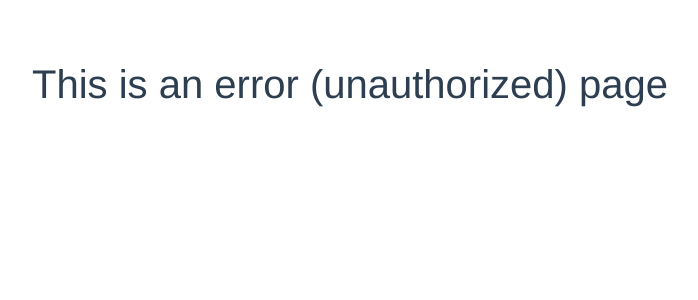
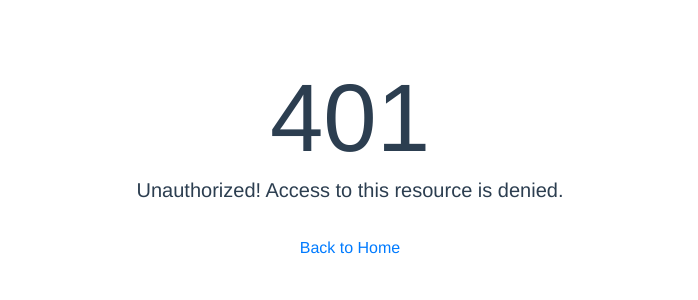
Before and after one commit to Elsen1983/final_year_project_frontend, a Vue app: page /401 in a window 1280 px wide. Shown: the top 300 px of the page, without its empty margins (290-988 px from the left). Built offline with nearby package versions, Linux system fonts and the light colour scheme.

Commit message:
Update Error_Unauthorized.vue
make contetnt for Unauthorized page

```diff
--- a/src/views/Error_Unauthorized.vue
+++ b/src/views/Error_Unauthorized.vue
@@ -1,6 +1,20 @@
 <template>
-    <div class="error_unauthorized">
-        <h1>This is an error (unauthorized) page</h1>
+    <div class="container">
+        <div class="page-wrap d-flex flex-row align-items-center">
+            <div class="container">
+                <div class="row justify-content-center">
+                    <div class="col-md-12 text-center">
+                        <span class="display-1 d-block">
+                            401
+                        </span>
+                        <div class="mb-4 lead">
+                            Unauthorized! Access to this resource is denied.
+                        </div>
+                        <a href="/" class="btn btn-link">Back to Home</a>
+                    </div>
+                </div>
+            </div>
+        </div>
     </div>
 </template>
 <script>
```
